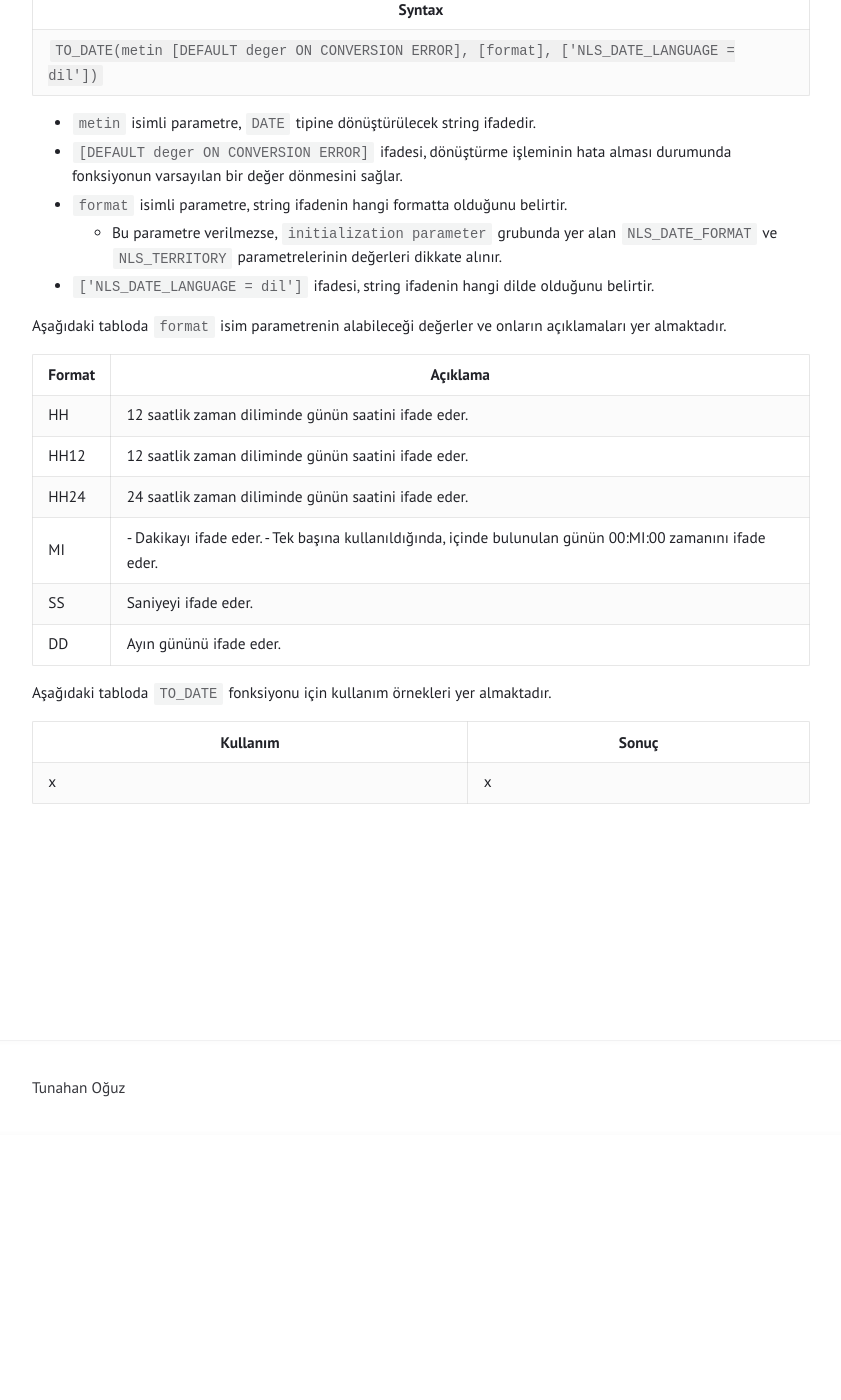
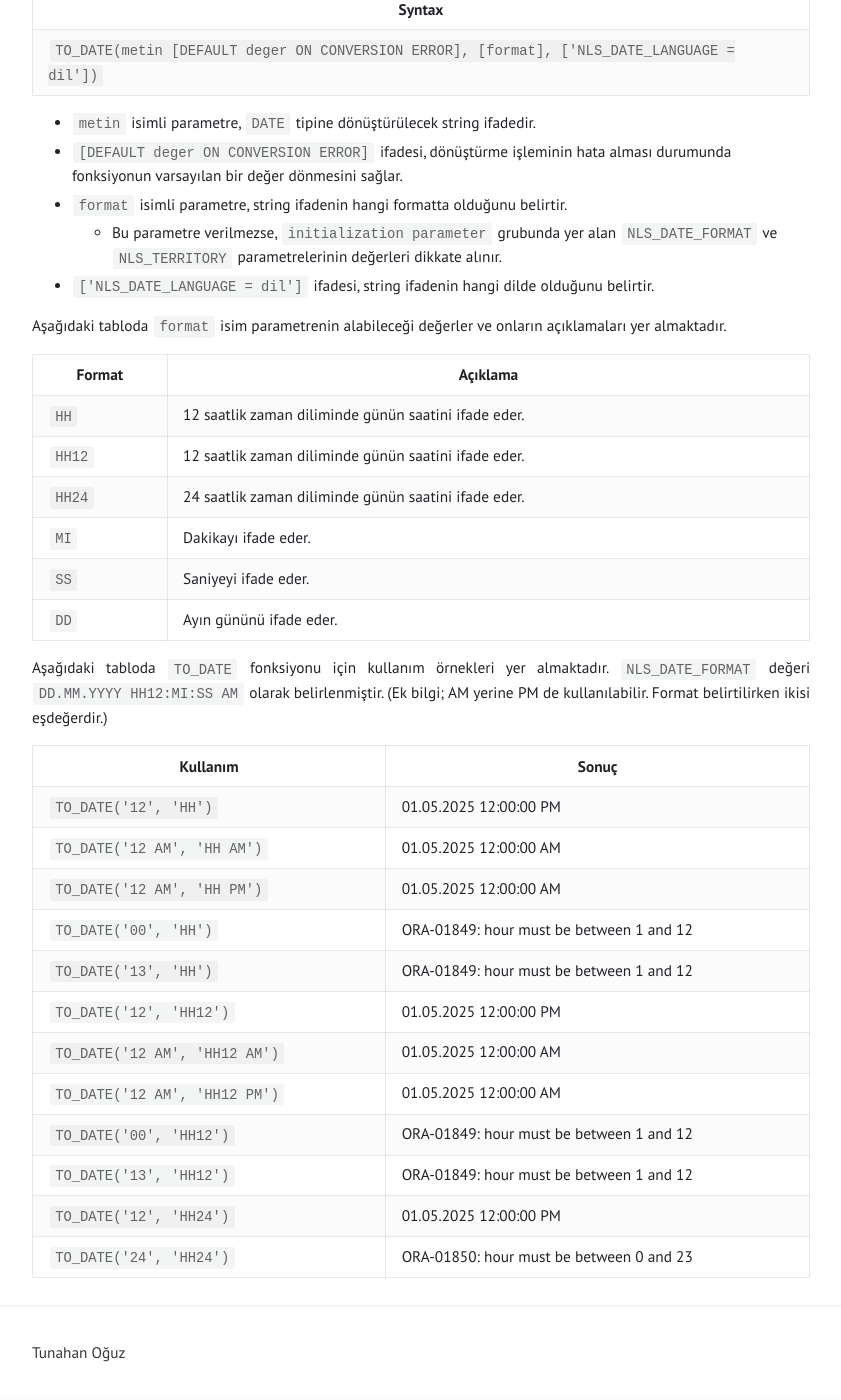
Before and after one commit to tunahanoguz/tunahanoguz.github.io, a Jekyll site: the page built from _posts/2025-05-19-oracle-TO_DATE-fonksiyonu.md, in a window 1280 px wide and 1400 px high, scrolled down 265 px. Shown: the whole window, without its empty margins (219-1060 px from the left). Built offline with Jekyll 4.4.1, drawn with Linux system fonts in a browser that asks for light colours; before the commit the page ends 1190 px from its top, so only the background shows below that.

Commit message:
Update 2025-05-19-oracle-TO_DATE-fonksiyonu.md

```diff
--- a/_posts/2025-05-19-oracle-TO_DATE-fonksiyonu.md
+++ b/_posts/2025-05-19-oracle-TO_DATE-fonksiyonu.md
@@ -19,17 +19,29 @@ categories: oracle
 
 Aşağıdaki tabloda `format` isim parametrenin alabileceği değerler ve onların açıklamaları yer almaktadır.
 
-| Format         | Açıklama |
-|----------------|----------|
-| HH             | 12 saatlik zaman diliminde günün saatini ifade eder. |
-| HH12           | 12 saatlik zaman diliminde günün saatini ifade eder. |
-| HH24           | 24 saatlik zaman diliminde günün saatini ifade eder. |
-| MI             | - Dakikayı ifade eder. - Tek başına kullanıldığında, içinde bulunulan günün 00:MI:00 zamanını ifade eder. |
-| SS             | Saniyeyi ifade eder. |
-| DD             | Ayın gününü ifade eder. |
+| Format           | Açıklama |
+|------------------|----------|
+| `HH`             | 12 saatlik zaman diliminde günün saatini ifade eder. |
+| `HH12`           | 12 saatlik zaman diliminde günün saatini ifade eder. |
+| `HH24`           | 24 saatlik zaman diliminde günün saatini ifade eder. |
+| `MI`             | Dakikayı ifade eder. |
+| `SS`             | Saniyeyi ifade eder. |
+| `DD`             | Ayın gününü ifade eder. |
 
 Aşağıdaki tabloda `TO_DATE` fonksiyonu için kullanım örnekleri yer almaktadır.
+`NLS_DATE_FORMAT` değeri `DD.MM.YYYY HH12:MI:SS AM` olarak belirlenmiştir. (Ek bilgi; AM yerine PM de kullanılabilir. Format belirtilirken ikisi eşdeğerdir.)
 
-| Kullanım | Sonuç |
-|----------|-------|
-| x        | x     |
+| Kullanım                      | Sonuç                                    |
+|-------------------------------|------------------------------------------|
+| `TO_DATE('12', 'HH')`         | 01.05.2025 12:00:00 PM                   |
+| `TO_DATE('12 AM', 'HH AM')`   | 01.05.2025 12:00:00 AM                   |
+| `TO_DATE('12 AM', 'HH PM')`   | 01.05.2025 12:00:00 AM                   |
+| `TO_DATE('00', 'HH')`         | ORA-01849: hour must be between 1 and 12 |
+| `TO_DATE('13', 'HH')`         | ORA-01849: hour must be between 1 and 12 |
+| `TO_DATE('12', 'HH12')`       | 01.05.2025 12:00:00 PM                   |
+| `TO_DATE('12 AM', 'HH12 AM')` | 01.05.2025 12:00:00 AM                   |
+| `TO_DATE('12 AM', 'HH12 PM')` | 01.05.2025 12:00:00 AM                   |
+| `TO_DATE('00', 'HH12')`       | ORA-01849: hour must be between 1 and 12 |
+| `TO_DATE('13', 'HH12')`       | ORA-01849: hour must be between 1 and 12 |
+| `TO_DATE('12', 'HH24')`       | 01.05.2025 12:00:00 PM                   |
+| `TO_DATE('24', 'HH24')`       | ORA-01850: hour must be between 0 and 23 |
```
